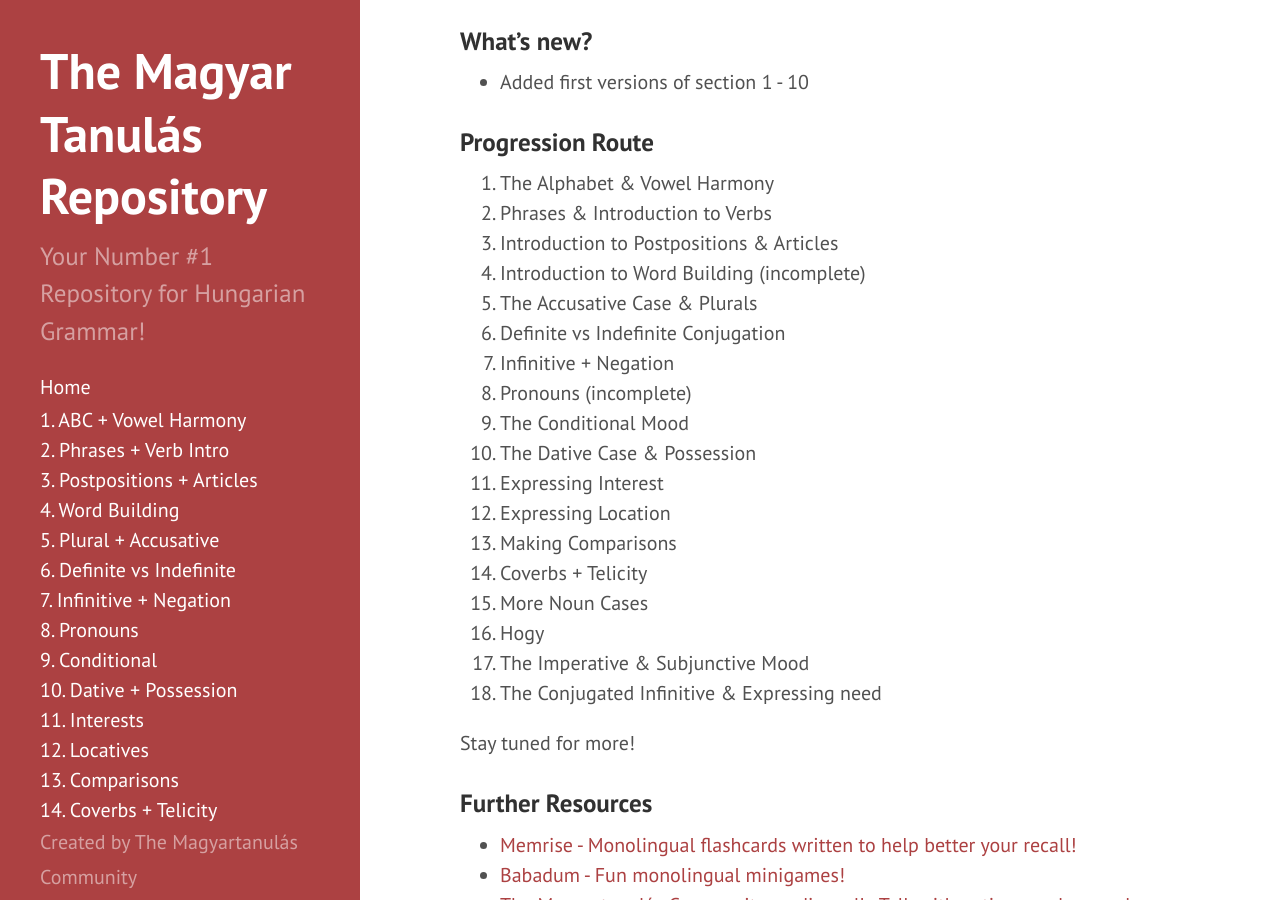
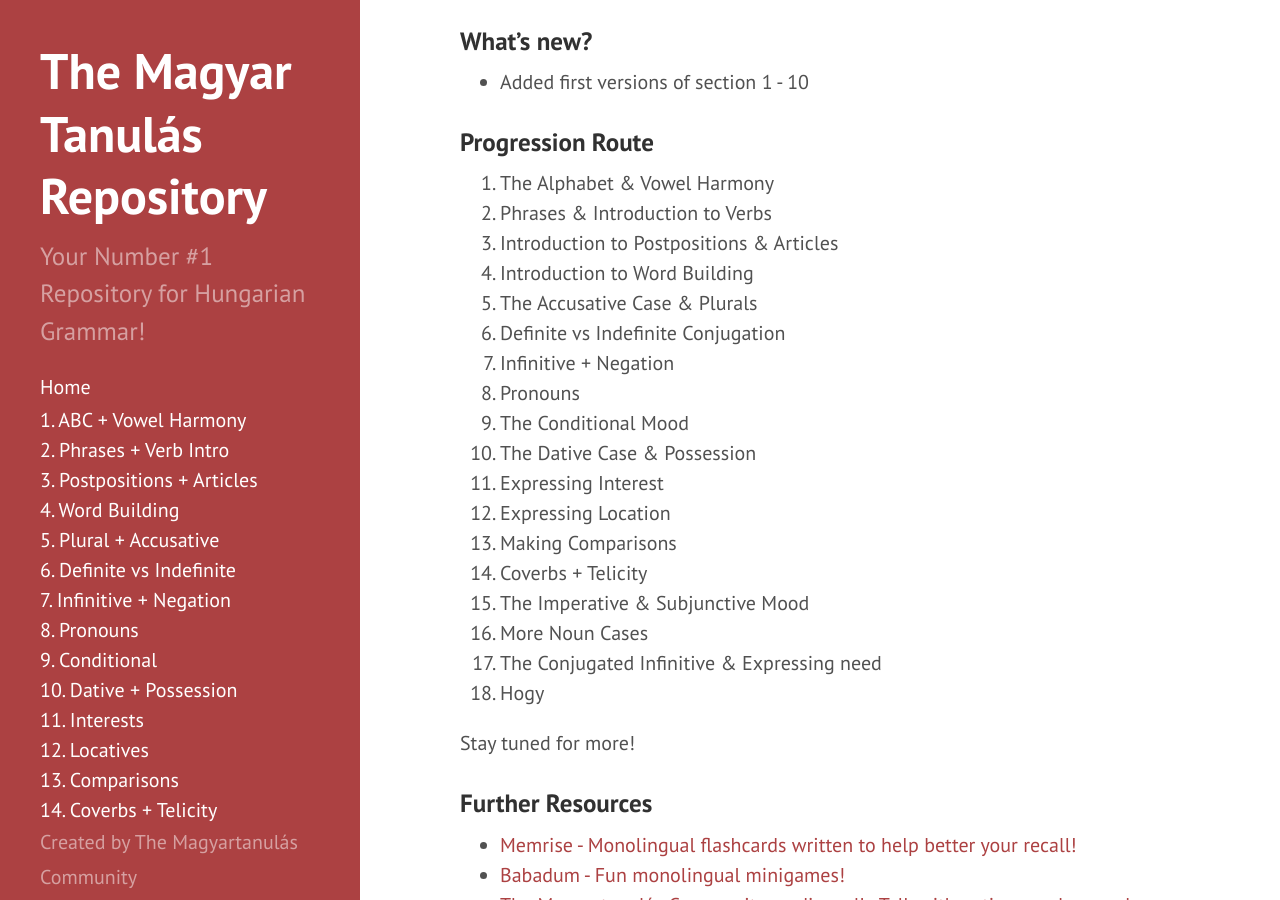
Before and after one commit to Magyartanulas/magyartanulas.github.io, a Jekyll site: the page built from _posts/2012-02-06-whats-jekyll.md, in a window 1280 px wide and 900 px high, scrolled down 701 px. Built offline with Jekyll 4.4.1, drawn with Linux system fonts in a browser that asks for light colours; Markdown is read by kramdown in place of the engine named in the settings.

Commit message:
Update 2012-02-06-whats-jekyll.md

```diff
--- a/_posts/2012-02-06-whats-jekyll.md
+++ b/_posts/2012-02-06-whats-jekyll.md
@@ -25,21 +25,22 @@ Starting from Section 2, there will be captioned images with no english translat
 1. The Alphabet & Vowel Harmony
 2. Phrases & Introduction to Verbs
 3. Introduction to Postpositions & Articles
-4. Introduction to Word Building (incomplete)
+4. Introduction to Word Building
 5. The Accusative Case & Plurals
 6. Definite vs Indefinite Conjugation
 7. Infinitive + Negation
-8. Pronouns (incomplete)
+8. Pronouns
 9. The Conditional Mood
 10. The Dative Case & Possession
 11. Expressing Interest
 12. Expressing Location
 13. Making Comparisons
 14. Coverbs + Telicity
-15. More Noun Cases
-16. Hogy
-17. The Imperative & Subjunctive Mood
-18. The Conjugated Infinitive & Expressing need
+15. The Imperative & Subjunctive Mood
+16. More Noun Cases
+17. The Conjugated Infinitive & Expressing need
+18. Hogy
+
 
 Stay tuned for more!
 
```
